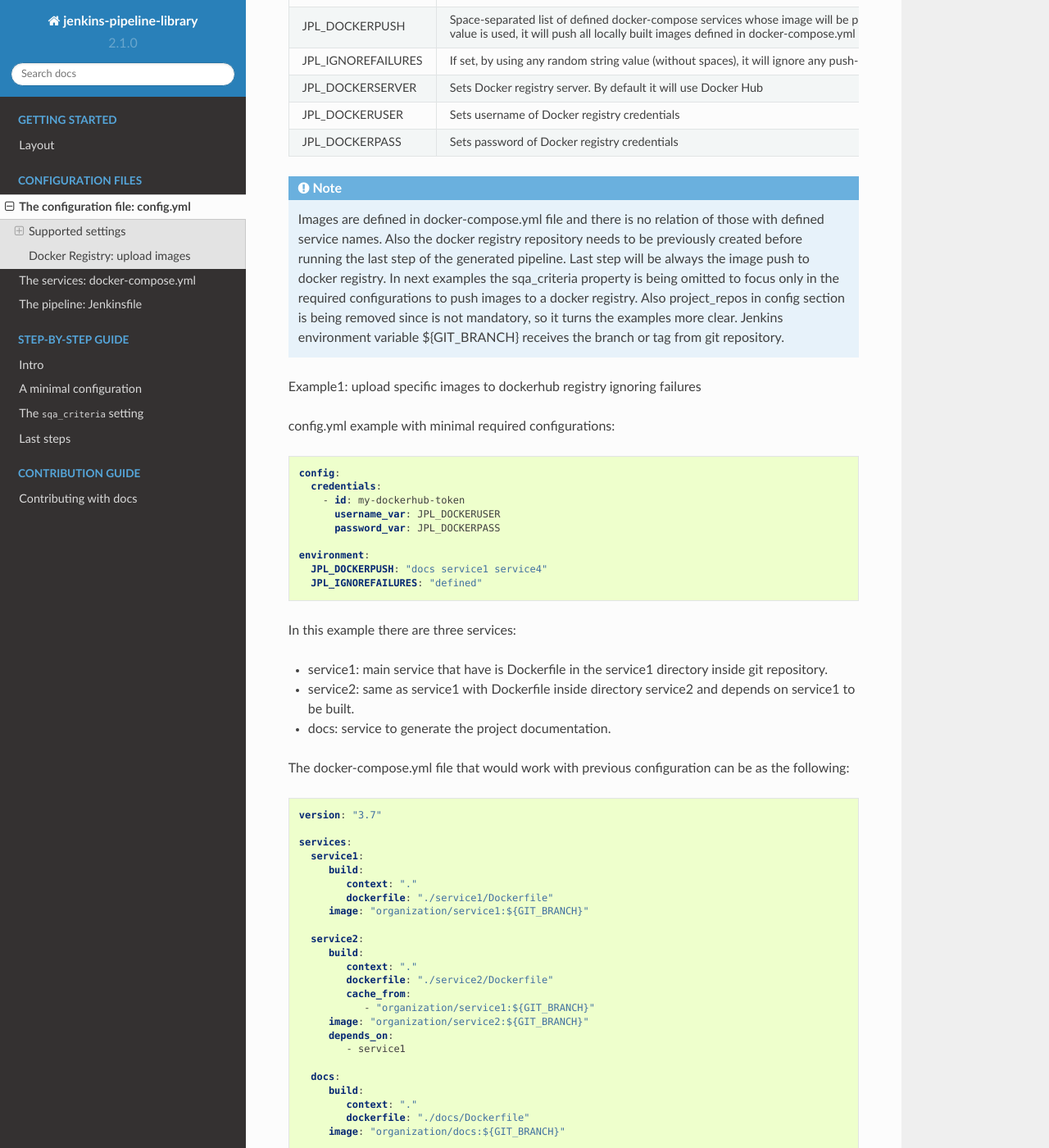
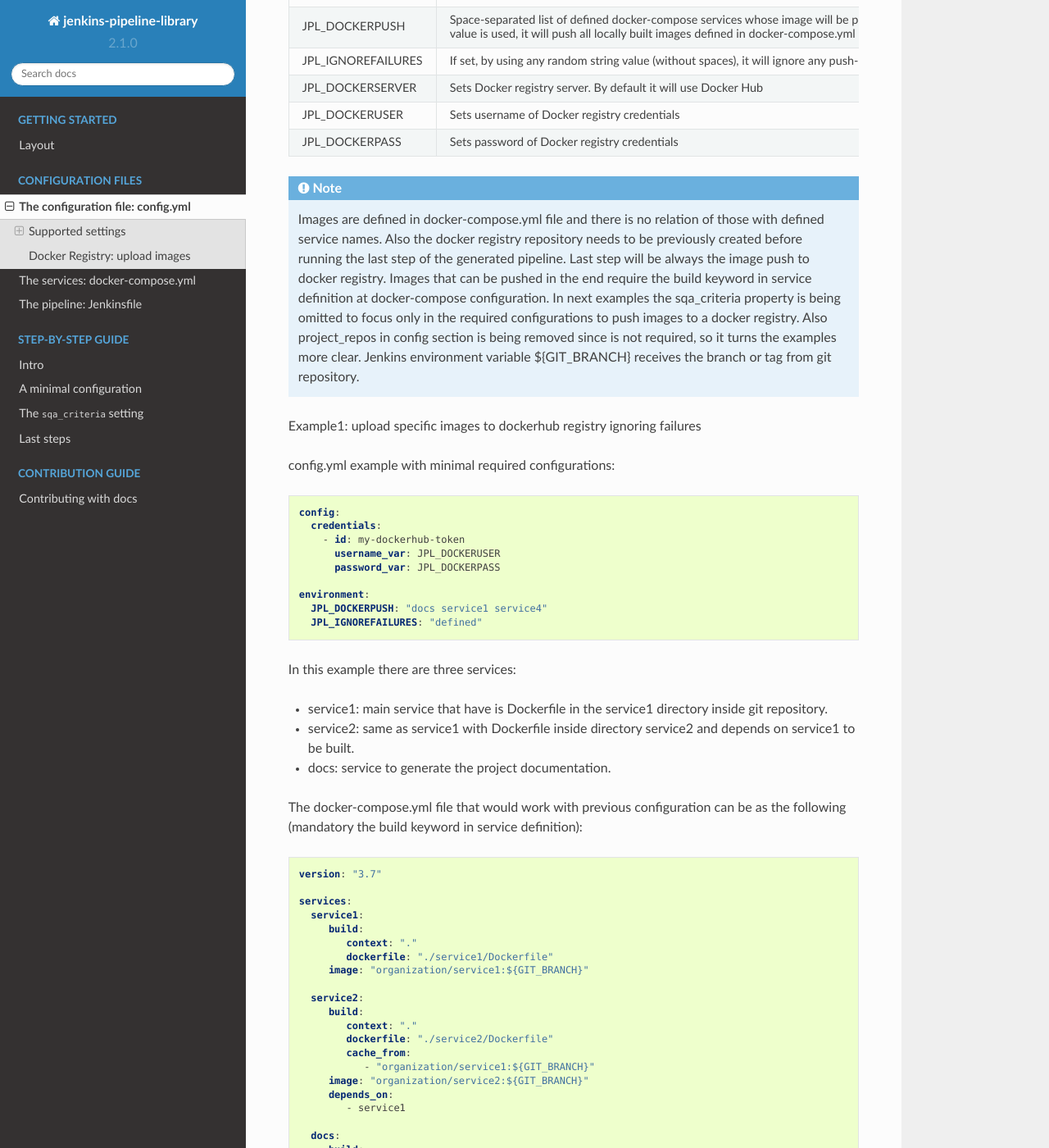
Before and after one commit to indigo-dc/jenkins-pipeline-library, a Sphinx documentation site: the page built from docs/user/config_file.rst, in a window 1280 px wide and 1400 px high, scrolled down 7325 px. Shown: the whole window at 82% size. Built offline with Sphinx 7.4.7 and the Read the Docs theme 2.0.0, drawn with Linux system fonts in a browser that asks for light colours.

Commit message:
Enforce the requirement of the build keyword to push images
Signed-off-by: Samuel Bernardo <samuelbernardo.mail@gmail.com>

```diff
--- a/docs/user/config_file.rst
+++ b/docs/user/config_file.rst
@@ -435,10 +435,19 @@ docker registry is supported using the following environment variables:
 +----------------------+--------------------------------------------------------------------------+
 
 .. note::
-  Images are defined in docker-compose.yml file and there is no relation of those with defined service names.
-  Also the docker registry repository needs to be previously created before running the last step of the generated pipeline. Last step will be always the image push to docker registry.
-  In next examples the sqa_criteria property is being omitted to focus only in the required configurations to push images to a docker registry. Also project_repos in config section is being removed since is not mandatory, so it turns the examples more clear.
-  Jenkins environment variable ${GIT_BRANCH} receives the branch or tag from git repository.
+  Images are defined in docker-compose.yml file and there is no relation of
+  those with defined service names.
+  Also the docker registry repository needs to be previously created before
+  running the last step of the generated pipeline. Last step will be always the
+  image push to docker registry.
+  Images that can be pushed in the end require the build keyword in service
+  definition at docker-compose configuration.
+  In next examples the sqa_criteria property is being omitted to focus only in
+  the required configurations to push images to a docker registry. Also
+  project_repos in config section is being removed since is not required, so it
+  turns the examples more clear.
+  Jenkins environment variable ${GIT_BRANCH} receives the branch or tag from git
+  repository.
 
 Example1: upload specific images to dockerhub registry ignoring failures
 
@@ -462,7 +471,8 @@ In this example there are three services:
 - service2: same as service1 with Dockerfile inside directory service2 and depends on service1 to be built.
 - docs: service to generate the project documentation.
 
-The docker-compose.yml file that would work with previous configuration can be as the following:
+The docker-compose.yml file that would work with previous configuration can be
+as the following (mandatory the build keyword in service definition):
 
 .. code-block:: yaml
 
```
